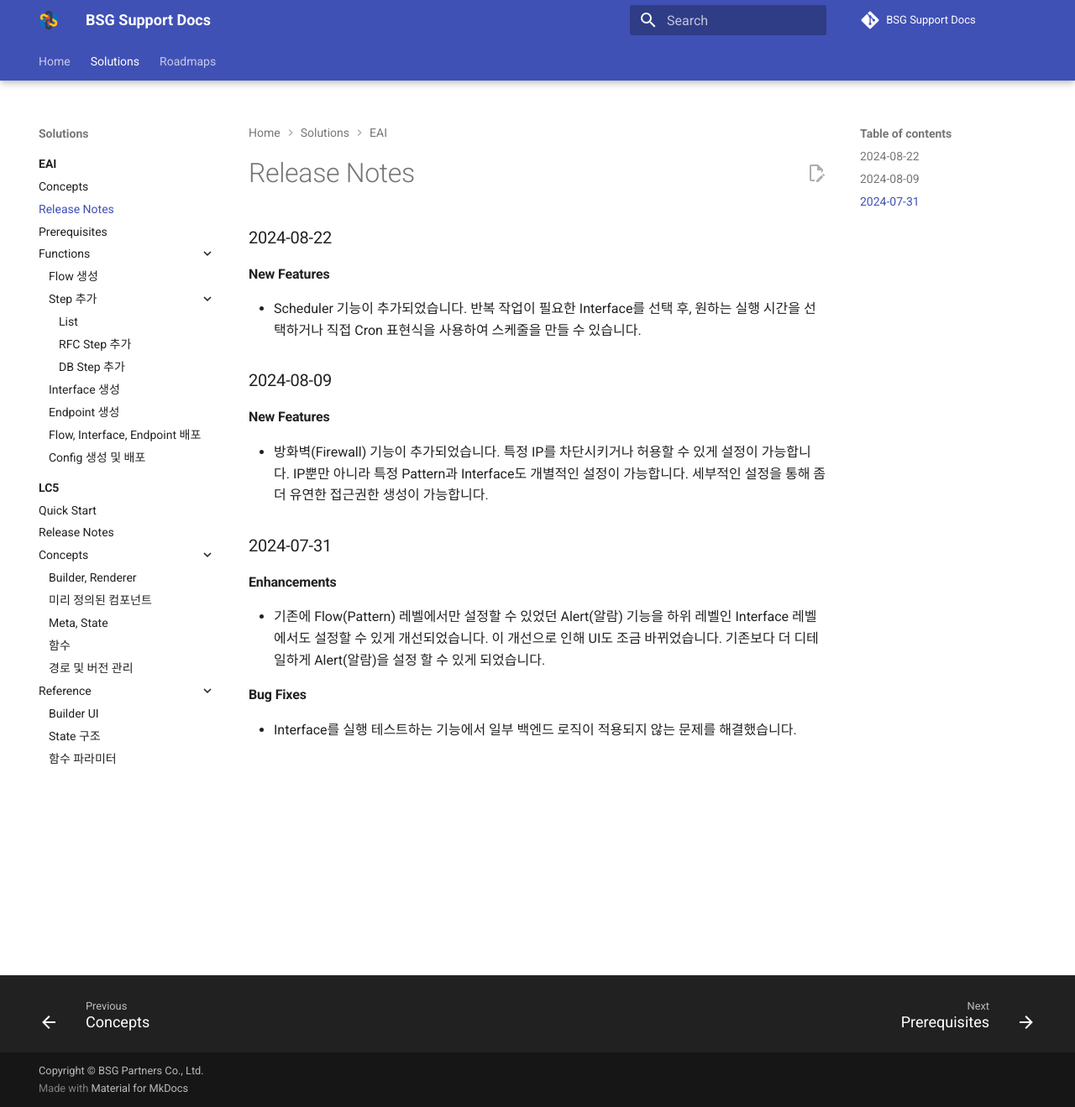
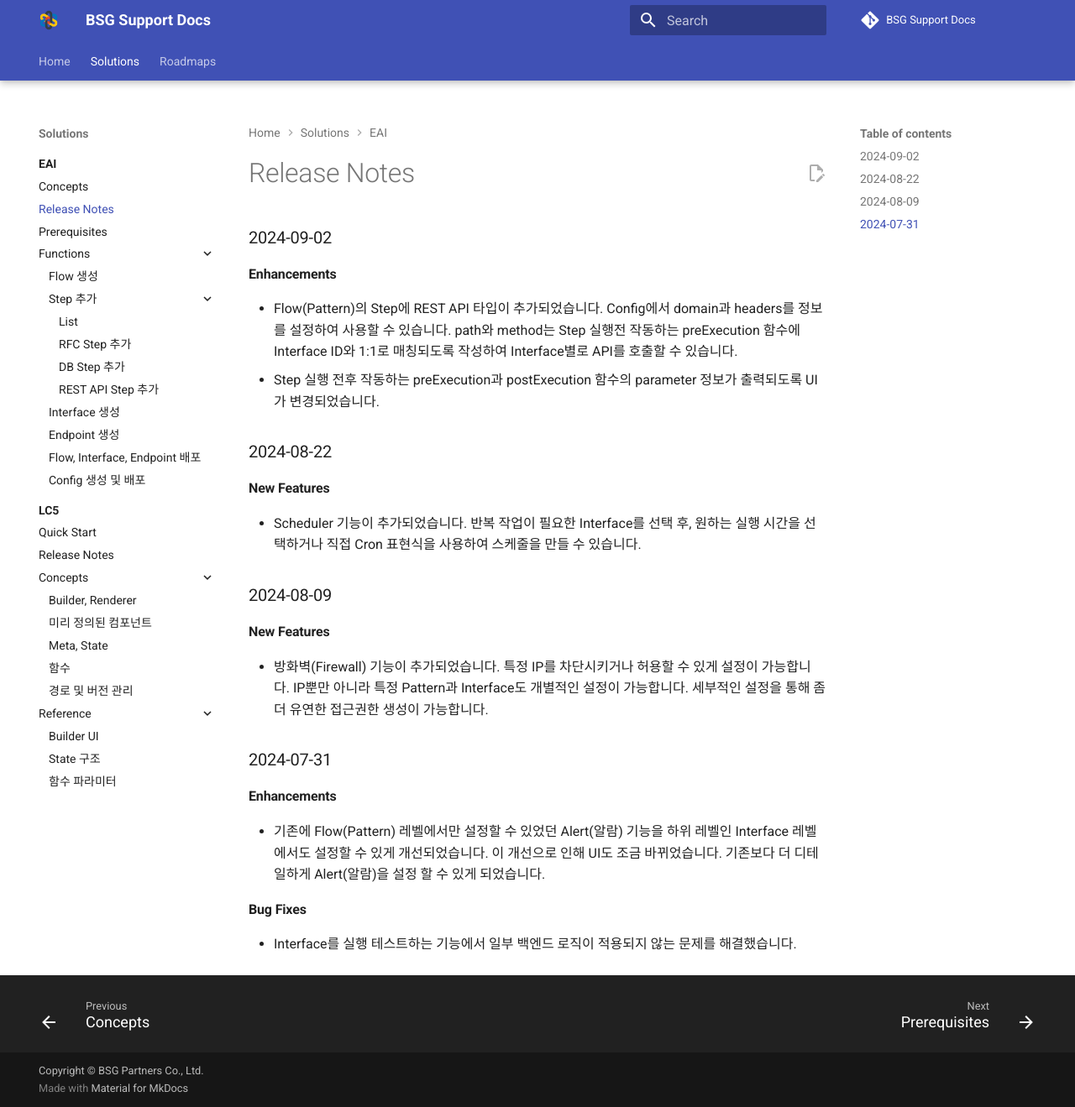
Before and after one commit to bsgp/docs, an MkDocs documentation site: the page built from docs/eai/release_notes.md, in a window 1280 px wide and 1319 px high. Shown: the whole window at 84% size. Built offline with MkDocs 1.6.1 and Material for MkDocs 9.7.7, drawn with Linux system fonts in a browser that asks for light colours; comment, search, counter and statistics services are not loaded.

Commit message:
docs: release note & roadmap update

```diff
--- a/docs/eai/release_notes.md
+++ b/docs/eai/release_notes.md
@@ -30,6 +30,13 @@
 - Dependency 2: Description of the dependency.
 
 </p>
+
+### 2024-09-02
+
+#### Enhancements
+- Flow(Pattern)의 Step에 REST API 타입이 추가되었습니다. Config에서 domain과 headers를 정보를 설정하여 사용할 수 있습니다. path와 method는 Step 실행전 작동하는 preExecution 함수에 Interface ID와 1:1로 매칭되도록 작성하여 Interface별로 API를 호출할 수 있습니다.
+- Step 실행 전후 작동하는 preExecution과 postExecution 함수의 parameter 정보가 출력되도록 UI가 변경되었습니다.
+
 ### 2024-08-22
 
 #### New Features
--- a/mkdocs.yml
+++ b/mkdocs.yml
@@ -17,6 +17,7 @@ nav:
           - List: "eai/functions/add_step.md"
           - "RFC Step 추가": "eai/functions/add_rfc_step.md"
           - "DB Step 추가": "eai/functions/add_db_step.md"
+          - "REST API Step 추가": "eai/functions/add_api_step.md"
         - "Interface 생성": "eai/functions/create_interface.md"
         - "Endpoint 생성": "eai/functions/create_endpoint.md"
         - "Flow, Interface, Endpoint 배포": "eai/functions/deploy.md"
```
Also changed, not shown: docs/eai/functions/add_api_step.md (added, +36 -0 lines), docs/eai/functions/add_db_step.md (+1 -1 lines), docs/eai/functions/add_rfc_step.md (+1 -1 lines), docs/eai/roadmap.md (+1 -1 lines).
